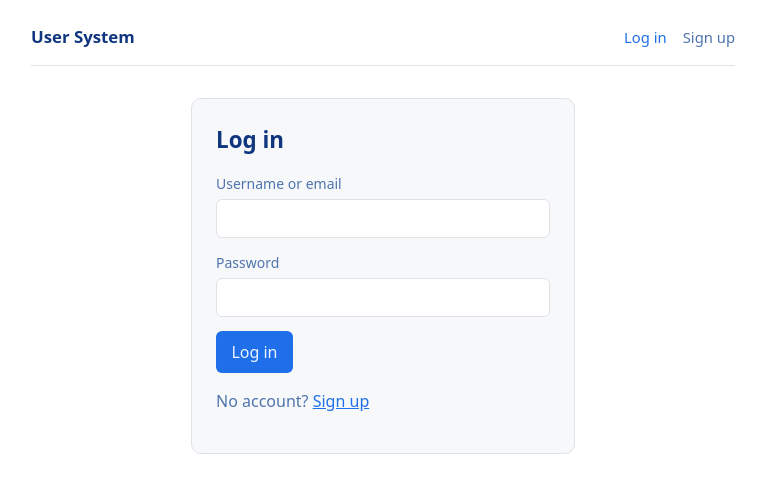
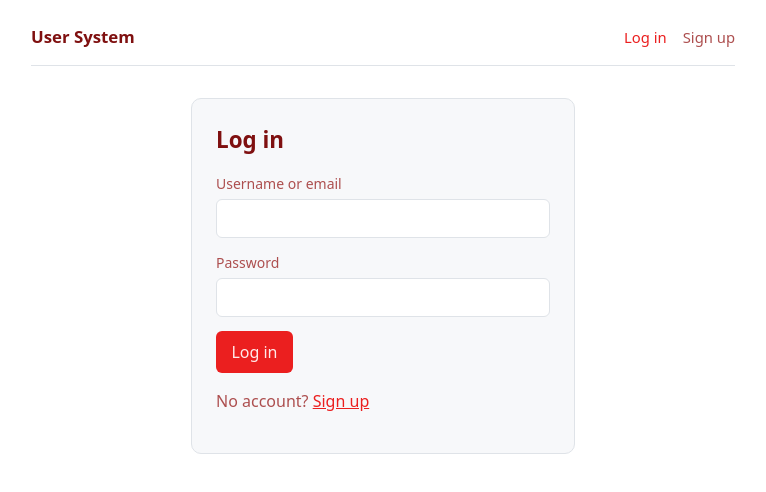
Before and after one commit to abc000cool/testingwork, a React (Vite) app in the folder web/: page /login in a window 1280 px wide. Shown: the top 492 px of the page, without its empty margins (257-1023 px from the left). Built offline with nearby package versions, Linux system fonts and the light colour scheme; no server answers.

Commit message:
[switchboard] session=84c8b500-282a-4233-a63e-c1f5faa6fc19 Edit: web/src/styles.css

```diff
--- a/web/src/styles.css
+++ b/web/src/styles.css
@@ -5,15 +5,15 @@
   --panel: #f7f8fa;
   --border: #dfe3e8;
 
-  /* Every text colour is a blue. Shades stay distinct so status text is still
+  /* Every text colour is a red. Shades stay distinct so status text is still
      separable from body copy — hue no longer carries that signal. */
-  --text: #10367f;
-  --muted: #4f74ad;
-  --accent: #1f6feb;
-  --error: #0b2f9c;
-  --ok: #2a86d6;
-  /* Text on the filled blue button — pale, but still in the blue family. */
-  --on-accent: #eaf3ff;
+  --text: #7f1010;
+  --muted: #ad4f4f;
+  --accent: #eb1f1f;
+  --error: #9c0b0b;
+  --ok: #d62a2a;
+  /* Text on the filled red button — pale, but still in the red family. */
+  --on-accent: #ffeaea;
 }
 
 @media (prefers-color-scheme: dark) {
```
